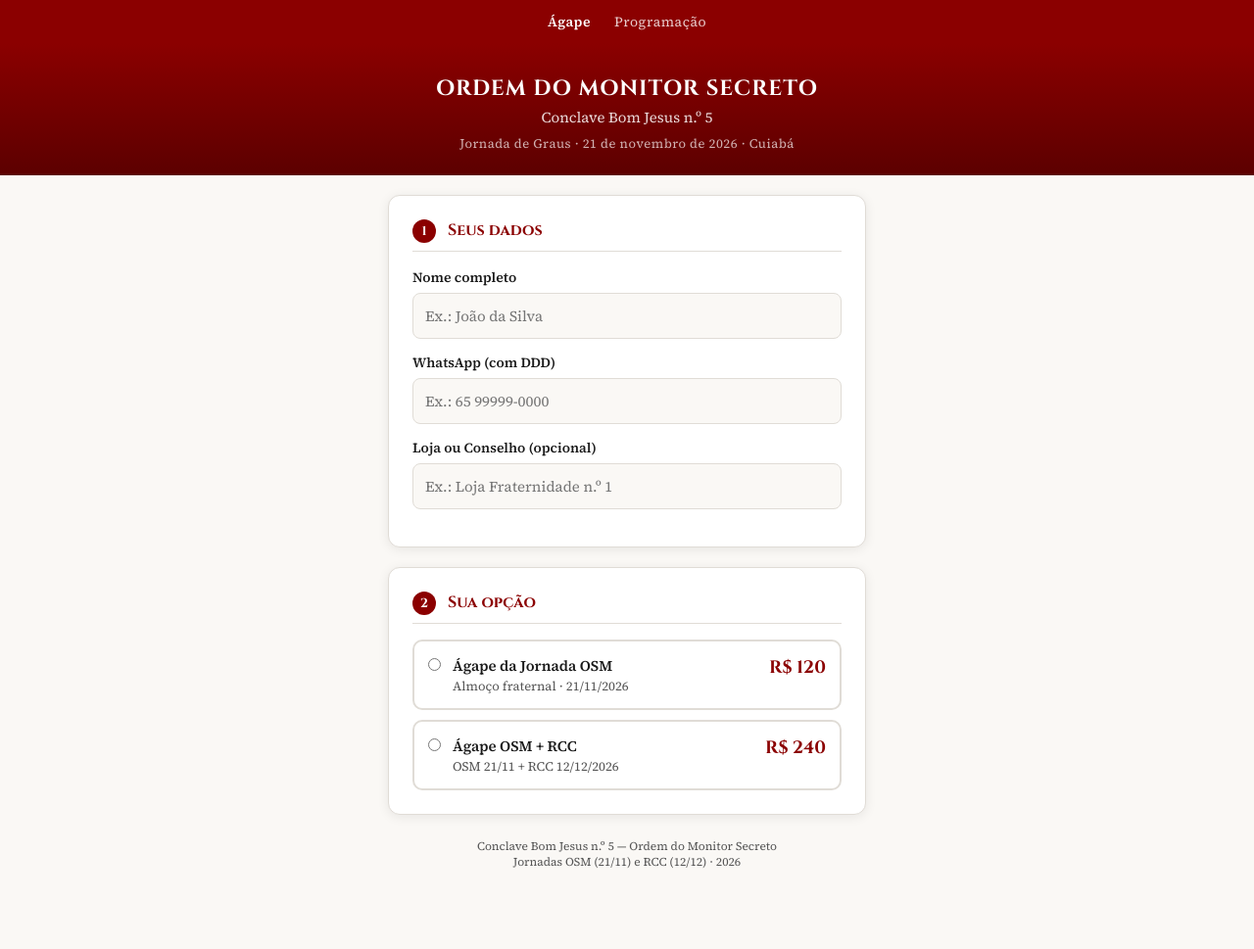
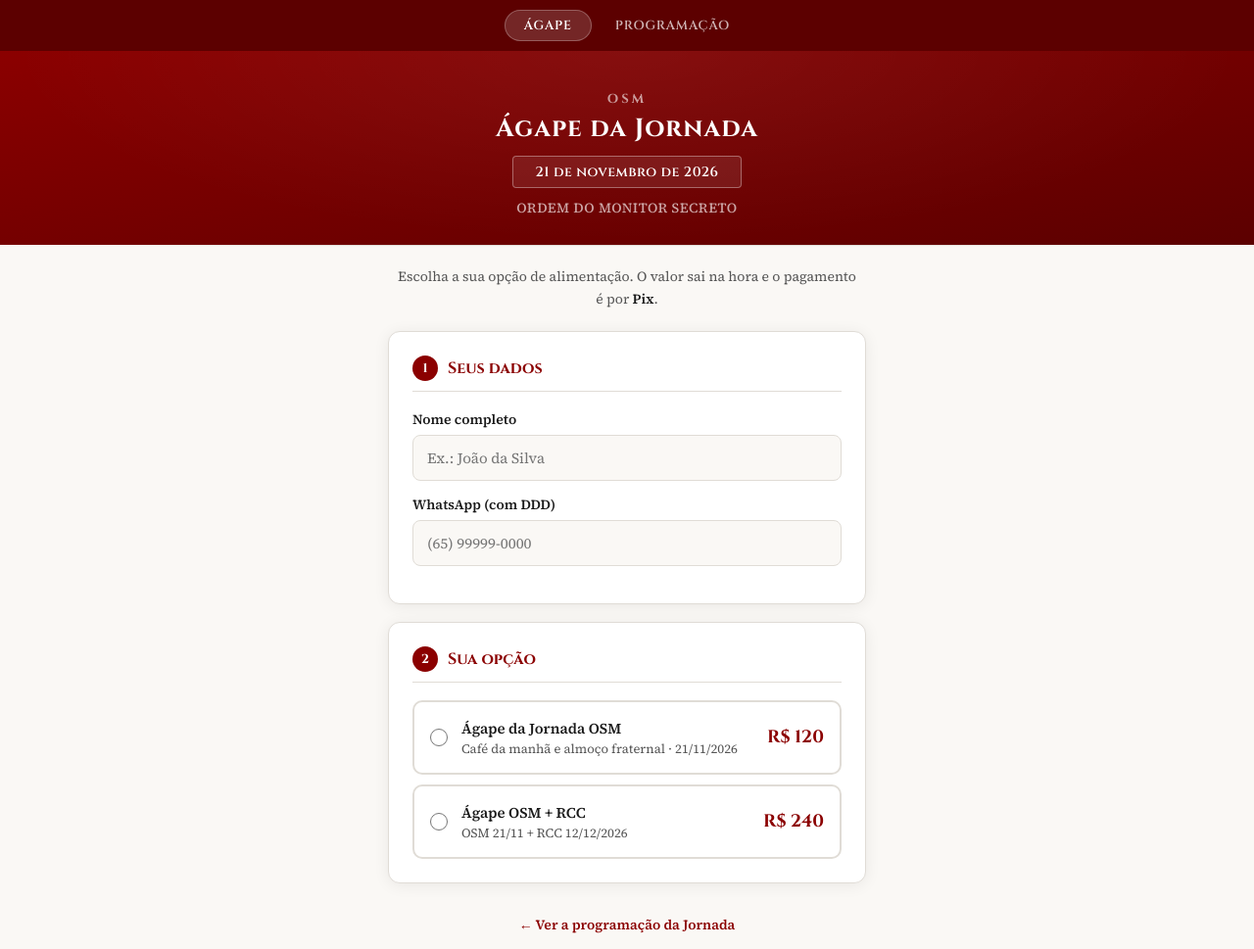
Before and after one commit to viaveritasvita/osmjornada26, a plain HTML site: page index.html in a window 1280 px wide. Shown: the top 969 px of the page at 98% size. Drawn offline with Linux system fonts and the light colour scheme.

Commit message:
Corrige layout e conteúdo da página de cobrança OSM
- Remove Cuiabá do cabeçalho
- Remove campo Loja/Conselho
- Corrige "30 candidatos" para "26 membros"
- Opção R$ 120: "Café da manhã e almoço fraternal" (não só almoço)
- Adiciona fotografias e certificados na programação OSM
- Layout melhorado: nav em pílulas, cabeçalho com sigla e placa de data, tipografia refinada

Co-Authored-By: Claude Opus 4.6 <noreply@anthropic.com>

```diff
--- a/index.html
+++ b/index.html
@@ -2,86 +2,166 @@
 <html lang="pt-BR">
 <head>
 <meta charset="UTF-8">
-<meta name="viewport" content="width=device-width, initial-scale=1.0">
+<meta name="viewport" content="width=device-width, initial-scale=1, viewport-fit=cover">
 <title>Ágape — Jornada OSM · Ordem do Monitor Secreto 2026</title>
+<meta name="description" content="Alimentação da Jornada da Ordem do Monitor Secreto (OSM), 21 de novembro de 2026, ou dos dois eventos OSM e RCC. Pagamento por Pix.">
+<meta name="theme-color" content="#5c0000">
 <link rel="preconnect" href="https://fonts.googleapis.com">
-<link href="https://fonts.googleapis.com/css2?family=Cinzel:wght@500;700&family=Source+Serif+4:ital,wght@0,400;0,600;1,400&display=swap" rel="stylesheet">
+<link rel="preconnect" href="https://fonts.gstatic.com" crossorigin>
+<link href="https://fonts.googleapis.com/css2?family=Cinzel:wght@500;600;700&family=Source+Serif+4:ital,opsz,wght@0,8..60,400;0,8..60,500;0,8..60,600;1,8..60,500&display=swap" rel="stylesheet">
 <style>
 :root {
   --cor-primaria: #8B0000;
   --cor-primaria-escura: #5c0000;
+  --cor-primaria-clara: #b22222;
   --cor-fundo: #faf8f5;
+  --cor-fundo-quente: #f5f0ea;
   --cor-card: #ffffff;
   --cor-texto: #1a1a1a;
   --cor-texto-sec: #555;
   --cor-borda: #e0dcd6;
   --cor-destaque: #c0392b;
   --cor-sucesso: #27ae60;
-  --cor-aviso: #f39c12;
-  --sombra: 0 2px 12px rgba(0,0,0,.08);
+  --cor-ouro: #b8860b;
+  --sombra: 0 2px 16px rgba(0,0,0,.07);
+  --sombra-elev: 0 4px 24px rgba(0,0,0,.10);
+  --radius: 12px;
 }
 * { box-sizing: border-box; margin: 0; padding: 0; }
 body {
   font-family: 'Source Serif 4', Georgia, serif;
   background: var(--cor-fundo); color: var(--cor-texto);
-  min-height: 100vh; padding-bottom: 60px;
+  min-height: 100vh;
 }
-.nav {
-  background: var(--cor-primaria); color: #fff;
-  display: flex; justify-content: center; gap: 24px;
-  padding: 12px 16px; font-size: 14px; letter-spacing: .5px;
+
+/* ===== NAV ===== */
+.site-nav {
+  display: flex; justify-content: center; gap: 4px;
+  padding: 10px 16px; background: var(--cor-primaria-escura);
 }
-.nav a { color: #fff; text-decoration: none; opacity: .8; transition: opacity .2s; }
-.nav a:hover, .nav a.ativo { opacity: 1; font-weight: 600; }
+.site-nav a {
+  color: #fff; text-decoration: none;
+  font-family: 'Cinzel', serif; font-size: 13px; font-weight: 600;
+  letter-spacing: .8px; text-transform: uppercase;
+  padding: 7px 20px; border-radius: 20px;
+  opacity: .7; transition: all .25s;
+}
+.site-nav a:hover { opacity: 1; }
+.site-nav a.ativo {
+  opacity: 1; background: rgba(255,255,255,.15);
+  box-shadow: inset 0 0 0 1px rgba(255,255,255,.25);
+}
+
+/* ===== MASTHEAD ===== */
 .masthead {
-  text-align: center; padding: 32px 16px 24px;
-  background: linear-gradient(180deg, var(--cor-primaria) 0%, var(--cor-primaria-escura) 100%);
+  text-align: center;
+  padding: 36px 16px 28px;
+  background: linear-gradient(170deg, var(--cor-primaria) 0%, var(--cor-primaria-escura) 100%);
   color: #fff;
+  position: relative; overflow: hidden;
+}
+.masthead::before {
+  content: ''; position: absolute; inset: 0;
+  background: radial-gradient(ellipse at 50% 0%, rgba(255,255,255,.06) 0%, transparent 70%);
+  pointer-events: none;
+}
+.masthead-sigla {
+  display: inline-block;
+  font-family: 'Cinzel', serif; font-size: 13px; font-weight: 700;
+  letter-spacing: 3px; text-transform: uppercase;
+  color: rgba(255,255,255,.6);
+  margin-bottom: 6px;
 }
 .masthead h1 {
-  font-family: 'Cinzel', serif; font-size: 22px; font-weight: 700;
-  margin-bottom: 4px; letter-spacing: 1px;
+  font-family: 'Cinzel', serif; font-size: 26px; font-weight: 700;
+  letter-spacing: 1px; line-height: 1.2;
+  margin-bottom: 12px;
 }
-.masthead .sub { font-size: 15px; opacity: .85; margin-bottom: 8px; }
-.masthead .data { font-size: 13px; opacity: .7; letter-spacing: .5px; }
-.container { max-width: 520px; margin: 0 auto; padding: 0 16px; }
+.masthead h1 .accent { font-weight: 700; }
+.date-plaque {
+  display: inline-block;
+  font-family: 'Cinzel', serif; font-size: 14px; font-weight: 600;
+  letter-spacing: .5px;
+  padding: 6px 22px;
+  border: 1.5px solid rgba(255,255,255,.35);
+  border-radius: 4px;
+  background: rgba(255,255,255,.08);
+  margin-bottom: 10px;
+}
+.masthead-sub {
+  font-size: 14px; font-weight: 500;
+  opacity: .65; letter-spacing: .5px;
+  text-transform: uppercase;
+}
+
+.hairline {
+  border: none; height: 1px;
+  background: linear-gradient(90deg, transparent 0%, var(--cor-borda) 30%, var(--cor-borda) 70%, transparent 100%);
+  margin: 0;
+}
+
+/* ===== CONTAINER ===== */
+.container { max-width: 520px; margin: 0 auto; padding: 0 16px 80px; }
+
+/* ===== LEAD ===== */
+.rf-lead {
+  text-align: center; font-size: 14px; color: var(--cor-texto-sec);
+  padding: 20px 8px 4px; line-height: 1.6;
+}
+.rf-lead strong { color: var(--cor-texto); }
+
+/* ===== CARD ===== */
 .card {
   background: var(--cor-card); border: 1px solid var(--cor-borda);
-  border-radius: 12px; padding: 24px; margin-top: 20px;
-  box-shadow: var(--sombra);
+  border-radius: var(--radius); padding: 24px;
+  margin-top: 18px; box-shadow: var(--sombra);
 }
-.card h2 {
-  font-family: 'Cinzel', serif; font-size: 16px; font-weight: 700;
-  color: var(--cor-primaria); margin-bottom: 16px;
-  padding-bottom: 8px; border-bottom: 1px solid var(--cor-borda);
+
+/* ===== STEP ===== */
+.step-head {
+  display: flex; align-items: center; gap: 10px;
+  margin-bottom: 18px;
+  padding-bottom: 10px; border-bottom: 1px solid var(--cor-borda);
 }
 .step-num {
   display: inline-flex; align-items: center; justify-content: center;
-  width: 24px; height: 24px; border-radius: 50%;
+  width: 26px; height: 26px; border-radius: 50%;
   background: var(--cor-primaria); color: #fff;
-  font-size: 13px; font-weight: 700; margin-right: 8px;
+  font-family: 'Cinzel', serif; font-size: 13px; font-weight: 700;
+  flex-shrink: 0;
 }
-label { display: block; font-size: 14px; font-weight: 600; margin-bottom: 6px; color: var(--cor-texto); }
+.step-head h2 {
+  font-family: 'Cinzel', serif; font-size: 16px; font-weight: 700;
+  color: var(--cor-primaria); margin: 0; padding: 0; border: none;
+}
+
+/* ===== FIELDS ===== */
+.campo { margin-bottom: 14px; }
+label.field-label { display: block; font-size: 14px; font-weight: 600; margin-bottom: 6px; color: var(--cor-texto); }
 input[type="text"], input[type="tel"] {
-  width: 100%; padding: 12px; border: 1px solid var(--cor-borda);
+  width: 100%; padding: 12px 14px; border: 1px solid var(--cor-borda);
   border-radius: 8px; font-size: 15px; font-family: inherit;
   background: var(--cor-fundo); transition: border-color .2s;
 }
-input:focus { outline: none; border-color: var(--cor-primaria); }
-.campo { margin-bottom: 14px; }
+input:focus { outline: none; border-color: var(--cor-primaria); box-shadow: 0 0 0 3px rgba(139,0,0,.08); }
+
+/* ===== OPTIONS ===== */
 .opcoes { display: flex; flex-direction: column; gap: 10px; }
 .opcao {
-  display: flex; align-items: flex-start; gap: 12px;
-  padding: 14px; border: 2px solid var(--cor-borda);
+  display: flex; align-items: center; gap: 14px;
+  padding: 16px; border: 2px solid var(--cor-borda);
   border-radius: 10px; cursor: pointer; transition: all .2s;
+  background: var(--cor-card);
 }
-.opcao:hover { border-color: var(--cor-primaria); }
+.opcao:hover { border-color: var(--cor-primaria); box-shadow: 0 2px 8px rgba(139,0,0,.06); }
 .opcao.selecionada { border-color: var(--cor-primaria); background: #fdf0f0; }
-.opcao input[type="radio"] { margin-top: 3px; accent-color: var(--cor-primaria); }
-.opcao-info { flex: 1; }
+.opcao input[type="radio"] { margin: 0; accent-color: var(--cor-primaria); width: 18px; height: 18px; flex-shrink: 0; }
+.opcao-info { flex: 1; min-width: 0; }
 .opcao-titulo { font-weight: 600; font-size: 15px; }
 .opcao-desc { font-size: 13px; color: var(--cor-texto-sec); margin-top: 2px; }
-.opcao-valor { font-family: 'Cinzel', serif; font-weight: 700; font-size: 18px; color: var(--cor-primaria); white-space: nowrap; }
+.opcao-valor { font-family: 'Cinzel', serif; font-weight: 700; font-size: 18px; color: var(--cor-primaria); white-space: nowrap; flex-shrink: 0; }
+
+/* ===== RESUMO ===== */
 .resumo-box {
   background: var(--cor-fundo); border: 1px solid var(--cor-borda);
   border-radius: 8px; padding: 14px; margin-bottom: 14px;
@@ -91,9 +171,11 @@ input:focus { outline: none; border-color: var(--cor-primaria); }
 .aviso-centavos {
   font-size: 12px; color: var(--cor-texto-sec);
   background: #fff8e1; border: 1px solid #ffe082;
-  border-radius: 6px; padding: 10px; margin-bottom: 14px;
+  border-radius: 8px; padding: 10px 12px; margin-bottom: 14px;
   line-height: 1.5;
 }
+
+/* ===== BUTTONS ===== */
 .btn {
   display: block; width: 100%; padding: 14px;
   border: none; border-radius: 10px;
@@ -107,15 +189,17 @@ input:focus { outline: none; border-color: var(--cor-primaria); }
 .btn-secundario:hover { background: #fdf0f0; }
 .btn-sucesso { background: var(--cor-sucesso); color: #fff; }
 .btn-sucesso:hover { background: #219a52; }
+
+/* ===== PIX ===== */
 .pix-box {
   background: #f0fdf4; border: 2px solid var(--cor-sucesso);
-  border-radius: 10px; padding: 18px; text-align: center; margin-bottom: 14px;
+  border-radius: 10px; padding: 20px; text-align: center; margin-bottom: 16px;
 }
 .pix-label { font-size: 12px; color: var(--cor-texto-sec); text-transform: uppercase; letter-spacing: 1px; margin-bottom: 4px; }
-.pix-valor { font-family: 'Cinzel', serif; font-size: 28px; font-weight: 700; color: var(--cor-primaria); }
+.pix-valor { font-family: 'Cinzel', serif; font-size: 30px; font-weight: 700; color: var(--cor-primaria); }
 .pix-chave-box {
   background: var(--cor-fundo); border: 1px solid var(--cor-borda);
-  border-radius: 8px; padding: 12px; margin-bottom: 10px;
+  border-radius: 8px; padding: 12px; margin-bottom: 12px;
   display: flex; align-items: center; gap: 8px;
 }
 .pix-chave-box code {
@@ -129,78 +213,111 @@ input:focus { outline: none; border-color: var(--cor-primaria); }
 }
 .btn-copiar:hover { background: var(--cor-fundo); }
 .btn-copiar.copiado { background: var(--cor-sucesso); color: #fff; border-color: var(--cor-sucesso); }
-.info-pix { font-size: 13px; color: var(--cor-texto-sec); line-height: 1.5; }
+.info-pix { font-size: 13px; color: var(--cor-texto-sec); line-height: 1.6; }
 .info-pix strong { color: var(--cor-texto); }
 .oculto { display: none !important; }
-.footer {
-  text-align: center; padding: 24px 16px;
-  font-size: 12px; color: var(--cor-texto-sec);
+
+/* ===== DONE ===== */
+.done-mark { font-size: 52px; color: var(--cor-sucesso); margin-bottom: 4px; }
+.badge-pago {
+  display: inline-block; background: var(--cor-sucesso); color: #fff;
+  font-size: 11px; font-weight: 700; padding: 3px 10px;
+  border-radius: 4px; text-transform: uppercase; letter-spacing: .5px;
 }
-/* Programação */
+
+/* ===== PROGRAMAÇÃO ===== */
+.prog-card { margin-top: 18px; }
+.prog-header {
+  font-family: 'Cinzel', serif; font-size: 16px; font-weight: 700;
+  color: var(--cor-primaria);
+  padding-bottom: 10px; border-bottom: 1px solid var(--cor-borda);
+  margin-bottom: 4px;
+}
+.prog-sub {
+  font-size: 13px; color: var(--cor-texto-sec); margin-bottom: 16px; padding-top: 8px;
+}
 .prog-item {
-  display: flex; gap: 12px; padding: 10px 0;
-  border-bottom: 1px solid var(--cor-borda);
+  display: flex; gap: 14px; padding: 11px 0;
+  border-bottom: 1px solid #f0ece6;
 }
 .prog-item:last-child { border-bottom: none; }
 .prog-hora {
   font-family: ui-monospace, monospace; font-size: 13px;
   color: var(--cor-primaria); font-weight: 600;
-  min-width: 90px; white-space: nowrap;
+  min-width: 95px; white-space: nowrap;
 }
-.prog-desc { font-size: 14px; line-height: 1.4; }
+.prog-desc { font-size: 14px; line-height: 1.45; }
 .prog-grau { font-weight: 600; color: var(--cor-primaria); }
 .prog-nota { font-size: 12px; color: var(--cor-texto-sec); font-style: italic; }
-.badge-pago {
-  display: inline-block; background: var(--cor-sucesso); color: #fff;
-  font-size: 11px; font-weight: 700; padding: 2px 8px;
-  border-radius: 4px; text-transform: uppercase; letter-spacing: .5px;
+.prog-break {
+  padding: 14px 0; text-align: center;
+  font-size: 13px; color: var(--cor-texto-sec);
+  border-bottom: 1px solid #f0ece6;
 }
-.secao-pagina { }
-#secao-agape, #secao-programacao { }
+
+/* ===== LINK BACK ===== */
+.link-back {
+  display: block; text-align: center;
+  margin-top: 20px; padding: 12px;
+  font-size: 14px; color: var(--cor-primaria);
+  text-decoration: none; font-weight: 600;
+}
+.link-back:hover { text-decoration: underline; }
+
+/* ===== FOOTER ===== */
+.footer {
+  text-align: center; padding: 28px 16px 24px;
+  font-size: 12px; color: var(--cor-texto-sec);
+  border-top: 1px solid var(--cor-borda);
+  line-height: 1.6;
+}
 </style>
 </head>
 <body>
 
-<nav class="nav">
+<nav class="site-nav">
   <a href="#" class="ativo" onclick="mostrarSecao('agape'); return false;">Ágape</a>
   <a href="#" onclick="mostrarSecao('programacao'); return false;">Programação</a>
 </nav>
 
-<div class="masthead">
-  <h1>ORDEM DO MONITOR SECRETO</h1>
-  <div class="sub">Conclave Bom Jesus n.º 5</div>
-  <div class="data">Jornada de Graus · 21 de novembro de 2026 · Cuiabá</div>
-</div>
+<header class="masthead">
+  <div class="masthead-sigla">OSM</div>
+  <h1>Ágape da <span class="accent">Jornada</span></h1>
+  <div class="date-plaque">21 de novembro de 2026</div>
+  <p class="masthead-sub">Ordem do Monitor Secreto</p>
+</header>
+
+<hr class="hairline" aria-hidden="true">
 
 <!-- ===== SEÇÃO ÁGAPE ===== -->
 <div id="secao-agape" class="container secao-pagina">
 
+  <p class="rf-lead">
+    Escolha a sua opção de alimentação. O valor sai na hora e o pagamento é por <strong>Pix</strong>.
+  </p>
+
   <!-- Passo 1: Dados -->
   <div class="card" id="passo1">
-    <h2><span class="step-num">1</span> Seus dados</h2>
+    <div class="step-head"><span class="step-num">1</span><h2>Seus dados</h2></div>
     <div class="campo">
-      <label for="nome">Nome completo</label>
-      <input type="text" id="nome" placeholder="Ex.: João da Silva">
+      <label class="field-label" for="nome">Nome completo</label>
+      <input type="text" id="nome" autocomplete="name" placeholder="Ex.: João da Silva">
     </div>
     <div class="campo">
-      <label for="whatsapp">WhatsApp (com DDD)</label>
-      <input type="tel" id="whatsapp" placeholder="Ex.: 65 99999-0000">
-    </div>
-    <div class="campo">
-      <label for="loja">Loja ou Conselho (opcional)</label>
-      <input type="text" id="loja" placeholder="Ex.: Loja Fraternidade n.º 1">
+      <label class="field-label" for="whatsapp">WhatsApp (com DDD)</label>
+      <input type="tel" id="whatsapp" autocomplete="tel" inputmode="tel" placeholder="(65) 99999-0000">
     </div>
   </div>
 
   <!-- Passo 2: Opção -->
   <div class="card" id="passo2">
-    <h2><span class="step-num">2</span> Sua opção</h2>
+    <div class="step-head"><span class="step-num">2</span><h2>Sua opção</h2></div>
     <div class="opcoes">
       <div class="opcao" onclick="selecionar(this, 120)">
         <input type="radio" name="opcao" value="120">
         <div class="opcao-info">
           <div class="opcao-titulo">Ágape da Jornada OSM</div>
-          <div class="opcao-desc">Almoço fraternal · 21/11/2026</div>
+          <div class="opcao-desc">Café da manhã e almoço fraternal · 21/11/2026</div>
         </div>
         <div class="opcao-valor">R$ 120</div>
       </div>
@@ -217,10 +334,10 @@ input:focus { outline: none; border-color: var(--cor-primaria); }
 
   <!-- Passo 3: Resumo e PIX -->
   <div class="card oculto" id="passo3">
-    <h2><span class="step-num">3</span> Resumo</h2>
+    <div class="step-head"><span class="step-num">3</span><h2>Resumo</h2></div>
 
     <div class="aviso-centavos">
-      Para facilitar a identificação do seu pagamento no extrato do Tesoureiro, alguns centavos (no máximo R$&nbsp;0,99) são adicionados ao valor. O total exato aparece abaixo.
+      Ao gerar o Pix, somamos alguns centavos (no máximo R$&nbsp;0,99) só para reconhecer o seu pagamento no extrato.
     </div>
 
     <div class="resumo-box">
@@ -244,7 +361,7 @@ input:focus { outline: none; border-color: var(--cor-primaria); }
 
   <!-- Passo 4: Pagamento -->
   <div class="card oculto" id="passo4">
-    <h2>Pagamento via Pix</h2>
+    <div class="step-head"><h2 style="margin:0;padding:0;border:none;">Pagamento via Pix</h2></div>
 
     <div class="pix-box">
       <div class="pix-label">Valor a pagar</div>
@@ -271,10 +388,10 @@ input:focus { outline: none; border-color: var(--cor-primaria); }
 
   <!-- Passo 5: Confirmação -->
   <div class="card oculto" id="passo5">
-    <div style="text-align: center; padding: 16px 0;">
-      <div style="font-size: 48px; margin-bottom: 8px;">&#10003;</div>
-      <h2 style="border: none; padding: 0; text-align: center;">Pagamento informado!</h2>
-      <p style="font-size: 14px; color: var(--cor-texto-sec); margin-top: 8px; line-height: 1.5;">
+    <div style="text-align: center; padding: 20px 0;">
+      <div class="done-mark">&#10003;</div>
+      <h2 style="font-family:'Cinzel',serif;font-size:18px;color:var(--cor-primaria);margin-bottom:8px;">Pagamento informado</h2>
+      <p style="font-size: 14px; color: var(--cor-texto-sec); line-height: 1.5;">
         Seu pedido será confirmado assim que o Pix aparecer no extrato.<br>
         Envie o comprovante no grupo para agilizar a conferência.
       </p>
@@ -282,17 +399,18 @@ input:focus { outline: none; border-color: var(--cor-primaria); }
         <span class="badge-pago">Pedido registrado</span>
       </div>
     </div>
+    <a class="link-back" href="#" onclick="mostrarSecao('programacao'); return false;">← Ver a programação da Jornada</a>
   </div>
 
+  <a class="link-back" href="#" id="link-programacao" onclick="mostrarSecao('programacao'); return false;">← Ver a programação da Jornada</a>
 </div>
 
 <!-- ===== SEÇÃO PROGRAMAÇÃO ===== -->
 <div id="secao-programacao" class="container secao-pagina oculto">
-  <div class="card">
-    <h2>Programação — OSM · 21/11/2026</h2>
-    <p style="font-size: 13px; color: var(--cor-texto-sec); margin-bottom: 14px;">
-      Presidente: Hugo Rodrigues Pfannemuller · 30 candidatos
-    </p>
+
+  <div class="card prog-card">
+    <div class="prog-header">Programação — OSM · 21/11/2026</div>
+    <p class="prog-sub">Presidente: Hugo Rodrigues Pfannemuller · 26 membros</p>
 
     <div class="prog-item">
       <div class="prog-hora">05h50</div>
@@ -300,7 +418,7 @@ input:focus { outline: none; border-color: var(--cor-primaria); }
     </div>
     <div class="prog-item">
       <div class="prog-hora">06h30</div>
-      <div class="prog-desc">Café da Manhã e Credenciamento<br><span class="prog-nota">Recepção e organização dos 30 candidatos</span></div>
+      <div class="prog-desc">Café da Manhã e Credenciamento<br><span class="prog-nota">Recepção e organização dos membros</span></div>
     </div>
     <div class="prog-item">
       <div class="prog-hora">07h05</div>
@@ -316,7 +434,7 @@ input:focus { outline: none; border-color: var(--cor-primaria); }
     </div>
     <div class="prog-item">
       <div class="prog-hora">08h45 – 10h05</div>
-      <div class="prog-desc"><span class="prog-grau">2.º Grau</span><br>Admissão como Príncipe da Ordem<br><span class="prog-nota">Monitores Secretos ➜ Príncipes</span></div>
+      <div class="prog-desc"><span class="prog-grau">2.º Grau</span><br>Admissão como Príncipe da Ordem<br><span class="prog-nota">Monitores Secretos → Príncipes</span></div>
     </div>
     <div class="prog-item">
       <div class="prog-hora">10h05 – 10h20</div>
@@ -324,23 +442,25 @@ input:focus { outline: none; border-color: var(--cor-primaria); }
     </div>
     <div class="prog-item">
       <div class="prog-hora">10h20 – 12h20</div>
-      <div class="prog-desc"><span class="prog-grau">3.º Grau</span><br>Instalação do Supremo Governante<br><span class="prog-nota">Príncipes ➜ Supremos Governantes Instalados</span></div>
+      <div class="prog-desc"><span class="prog-grau">3.º Grau</span><br>Instalação do Supremo Governante<br><span class="prog-nota">Príncipes → Supremos Governantes Instalados</span></div>
     </div>
     <div class="prog-item">
       <div class="prog-hora">12h20 – 12h30</div>
       <div class="prog-desc">Encerramento dos Trabalhos</div>
     </div>
     <div class="prog-item">
-      <div class="prog-hora">12h30</div>
+      <div class="prog-hora">12h30 – 13h00</div>
+      <div class="prog-desc">Fotografias oficiais e entrega de certificados</div>
+    </div>
+    <div class="prog-item">
+      <div class="prog-hora">13h00</div>
       <div class="prog-desc"><strong>Almoço Fraternal</strong><br><span class="prog-nota">Celebração e confraternização entre os Irmãos</span></div>
     </div>
   </div>
 
-  <div class="card" style="margin-top: 16px;">
-    <h2>Programação — RCC · 12/12/2026</h2>
-    <p style="font-size: 13px; color: var(--cor-texto-sec); margin-bottom: 14px;">
-      Presidente: Rogério Toledo Filho · 30 candidatos
-    </p>
+  <div class="card prog-card">
+    <div class="prog-header">Programação — RCC · 12/12/2026</div>
+    <p class="prog-sub">Presidente: Rogério Toledo Filho · 26 membros</p>
 
     <div class="prog-item">
       <div class="prog-hora">07h00 – 07h45</div>
@@ -383,12 +503,14 @@ input:focus { outline: none; border-color: var(--cor-primaria); }
       <div class="prog-desc"><strong>Jantar de encerramento e confraternização</strong></div>
     </div>
   </div>
+
+  <a class="link-back" href="#" onclick="mostrarSecao('agape'); return false;">← Garantir o seu ágape</a>
 </div>
 
-<div class="footer">
+<footer class="footer">
   Conclave Bom Jesus n.º 5 — Ordem do Monitor Secreto<br>
   Jornadas OSM (21/11) e RCC (12/12) · 2026
-</div>
+</footer>
 
 <script>
 var PIX_CHAVE = 'f5f765c7-b4d4-45db-893b-1e6382298539';
@@ -399,7 +521,6 @@ var valorBase = 0;
 var centavos = 0;
 var codigoPedido = '';
 
-// Sandro já pagou os 3 eventos
 var jaPagos = [
   { nome: 'Sandro Gonçalves Delgado', opcao: 'OSM + RCC', valor: 360 }
 ];
@@ -407,8 +528,9 @@ var jaPagos = [
 function mostrarSecao(secao) {
   document.getElementById('secao-agape').classList.toggle('oculto', secao !== 'agape');
   document.getElementById('secao-programacao').classList.toggle('oculto', secao !== 'programacao');
-  document.querySelectorAll('.nav a').forEach(function(a) { a.classList.remove('ativo'); });
-  event.target.classList.add('ativo');
+  document.querySelectorAll('.site-nav a').forEach(function(a) { a.classList.remove('ativo'); });
+  if (secao === 'agape') document.querySelectorAll('.site-nav a')[0].classList.add('ativo');
+  else document.querySelectorAll('.site-nav a')[1].classList.add('ativo');
   window.scrollTo(0, 0);
 }
 
@@ -512,7 +634,6 @@ function salvarPedido(nome, total) {
     pedidos.push({
       nome: nome,
       whatsapp: document.getElementById('whatsapp').value.trim(),
-      loja: document.getElementById('loja').value.trim(),
       opcao: valorBase === 120 ? 'OSM' : 'OSM+RCC',
       valor: total,
       codigo: codigoPedido,
```
